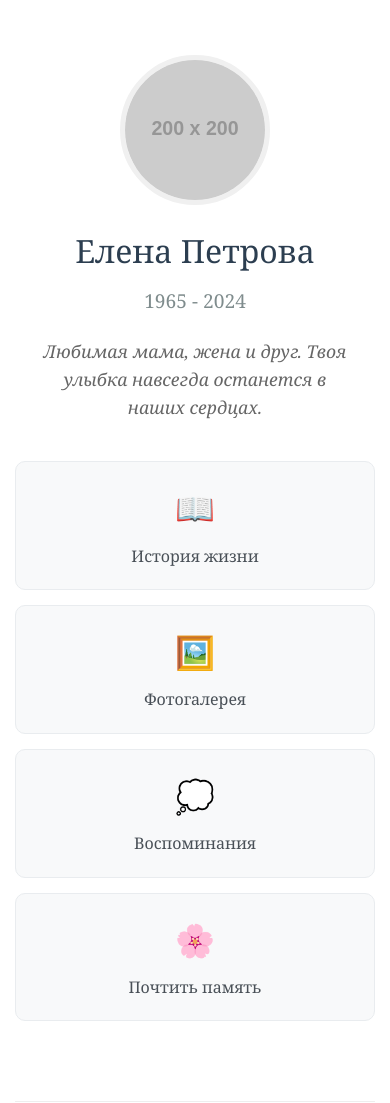
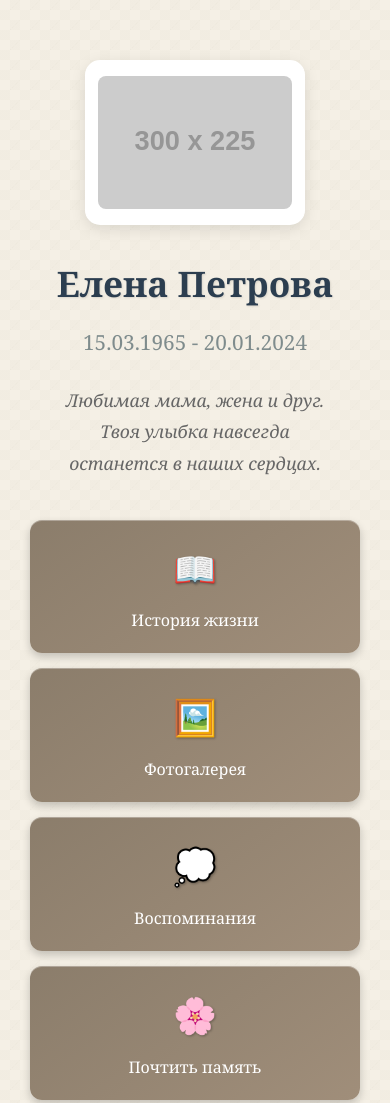
Before and after one commit to kantur52-commits/test_memory, a plain HTML site: page index.html in a window 390 px wide. Shown: the top 1103 px of the page. Drawn offline with Linux system fonts and the light colour scheme; placeholder pictures from the web are drawn by us.

Commit message:
index.html

```diff
--- a/index.html
+++ b/index.html
@@ -15,47 +15,78 @@
             font-family: 'Georgia', serif;
             line-height: 1.6;
             color: #333;
-            background: #f8f8f8;
-            background-image: linear-gradient(rgba(255,255,255,0.9), rgba(255,255,255,0.9));
+            background: #f5f0e6;
+            background-image:
+                linear-gradient(45deg, rgba(210, 200, 180, 0.1) 25%, transparent 25%),
+                linear-gradient(-45deg, rgba(210, 200, 180, 0.1) 25%, transparent 25%),
+                linear-gradient(45deg, transparent 75%, rgba(210, 200, 180, 0.1) 75%),
+                linear-gradient(-45deg, transparent 75%, rgba(210, 200, 180, 0.1) 75%);
+            background-size: 20px 20px;
+            background-position: 0 0, 0 10px, 10px -10px, -10px 0px;
+            padding: 20px;
+            min-height: 100vh;
         }
 
         .container {
             max-width: 800px;
             margin: 0 auto;
-            padding: 20px;
-            background: white;
-            box-shadow: 0 0 20px rgba(0,0,0,0.1);
-            min-height: 100vh;
+            padding: 30px;
+            background: transparent; /* Полная прозрачность */
+            /* Убираем тень и размытие */
         }
 
         .header {
             text-align: center;
-            padding: 40px 0;
-            border-bottom: 1px solid #eee;
+            padding: 30px 0;
+            border-bottom: 1px solid rgba(224, 214, 200, 0.5); /* Полупрозрачная граница */
             margin-bottom: 30px;
         }
 
+        .photo-container {
+            width: 300px;
+            height: 225px;
+            margin: 0 auto 30px;
+            border: 8px double white;
+            border-width: 6px 3px;
+            border-radius: 15px;
+            padding: 10px;
+            background: white;
+            box-shadow: 0 4px 15px rgba(0,0,0,0.1);
+            position: relative;
+        }
+
+        .photo-container::before {
+            content: '';
+            position: absolute;
+            top: -3px;
+            left: -3px;
+            right: -3px;
+            bottom: -3px;
+            border: 2px solid white;
+            border-radius: 18px;
+            pointer-events: none;
+        }
+
         .main-photo {
-            width: 200px;
-            height: 200px;
-            border-radius: 50%;
+            width: 100%;
+            height: 100%;
             object-fit: cover;
-            border: 5px solid #f0f0f0;
-            margin: 0 auto 20px;
-            display: block;
+            border-radius: 8px;
         }
 
         h1 {
-            font-size: 2.5em;
+            font-size: 3em;
             color: #2c3e50;
-            margin-bottom: 10px;
-            font-weight: normal;
+            margin-bottom: 15px;
+            font-weight: 700;
+            text-shadow: 1px 1px 2px rgba(0,0,0,0.1);
         }
 
         .dates {
-            font-size: 1.2em;
+            font-size: 1.3em;
             color: #7f8c8d;
-            margin-bottom: 20px;
+            margin-bottom: 25px;
+            font-weight: 500;
         }
 
         .epitaph {
@@ -64,43 +95,72 @@
             font-size: 1.1em;
             margin-bottom: 30px;
             padding: 0 20px;
+            line-height: 1.8;
         }
 
         .nav-grid {
             display: grid;
             grid-template-columns: repeat(auto-fit, minmax(150px, 1fr));
-            gap: 15px;
+            gap: 20px;
             margin: 40px 0;
         }
 
         .nav-item {
-            background: #f8f9fa;
-            border: 1px solid #e9ecef;
-            border-radius: 10px;
+            background: linear-gradient(145deg, #8b7d6b, #a08e7a);
+            border: none;
+            border-radius: 12px;
             padding: 20px 15px;
             text-align: center;
             text-decoration: none;
-            color: #495057;
-            transition: all 0.3s ease;
+            color: white;
+            transition: all 0.2s ease;
             cursor: pointer;
+            box-shadow: 0 4px 8px rgba(0,0,0,0.2),
+                        inset 0 1px 0 rgba(255,255,255,0.3);
+            font-weight: 500;
+            position: relative;
+            overflow: hidden;
+        }
+
+        .nav-item::before {
+            content: '';
+            position: absolute;
+            top: 0;
+            left: -100%;
+            width: 100%;
+            height: 100%;
+            background: linear-gradient(90deg, transparent, rgba(255,255,255,0.2), transparent);
+            transition: left 0.5s;
         }
 
         .nav-item:hover {
-            background: #e9ecef;
             transform: translateY(-2px);
-            box-shadow: 0 4px 8px rgba(0,0,0,0.1);
+            box-shadow: 0 6px 12px rgba(0,0,0,0.25),
+                        inset 0 1px 0 rgba(255,255,255,0.3);
+        }
+
+        .nav-item:active {
+            transform: translateY(1px);
+            box-shadow: 0 2px 4px rgba(0,0,0,0.2),
+                        inset 0 2px 3px rgba(0,0,0,0.3);
+            background: linear-gradient(145deg, #7a6d5d, #8b7d6b);
+        }
+
+        .nav-item:hover::before {
+            left: 100%;
         }
 
         .nav-icon {
-            font-size: 2em;
-            margin-bottom: 10px;
+            font-size: 2.2em;
+            margin-bottom: 12px;
             display: block;
+            filter: drop-shadow(1px 1px 1px rgba(0,0,0,0.3));
         }
 
         .section {
             display: none;
             padding: 30px 0;
-            border-top: 1px solid #eee;
+            border-top: 1px solid rgba(224, 214, 200, 0.5); /* Полупрозрачная граница */
         }
 
         .active {
@@ -121,25 +181,34 @@
             border-radius: 8px;
             cursor: pointer;
             transition: transform 0.3s ease;
+            border: 2px solid rgba(224, 214, 200, 0.7); /* Полупрозрачная рамка */
+            background: white; /* Фон для фото */
         }
 
         .gallery img:hover {
             transform: scale(1.05);
+            border-color: #8b7d6b;
         }
 
         .memory-form {
             margin-top: 30px;
+            background: rgba(250, 248, 245, 0.9); /* Полупрозрачный фон */
+            padding: 20px;
+            border-radius: 10px;
+            border: 1px solid rgba(224, 214, 200, 0.7);
+            backdrop-filter: blur(5px);
         }
 
         textarea {
             width: 100%;
             height: 120px;
             padding: 15px;
-            border: 1px solid #ddd;
+            border: 1px solid rgba(212, 201, 181, 0.7);
             border-radius: 8px;
             font-family: inherit;
             font-size: 14px;
             resize: vertical;
+            background: rgba(255, 255, 255, 0.9);
         }
 
         button {
@@ -151,18 +220,26 @@
             cursor: pointer;
             margin-top: 10px;
             font-size: 16px;
+            transition: all 0.2s ease;
         }
 
         button:hover {
             background: #34495e;
+            transform: translateY(-1px);
+        }
+
+        button:active {
+            transform: translateY(1px);
         }
 
         .memory {
-            background: #f8f9fa;
+            background: rgba(250, 248, 245, 0.9); /* Полупрозрачный фон */
             padding: 20px;
             border-radius: 8px;
             margin: 15px 0;
-            border-left: 4px solid #2c3e50;
+            border-left: 4px solid #8b7d6b;
+            border: 1px solid rgba(224, 214, 200, 0.7);
+            backdrop-filter: blur(3px);
         }
 
         .memory-author {
@@ -190,44 +267,60 @@
             text-align: center;
             margin: 20px 0;
             cursor: pointer;
+            transition: transform 0.2s ease;
+        }
+
+        .candle:hover {
+            transform: scale(1.1);
         }
 
         .flowers-count, .candles-count {
             text-align: center;
             color: #7f8c8d;
             margin-bottom: 20px;
+            font-size: 1.1em;
         }
 
         .biography-text {
             line-height: 1.8;
             font-size: 16px;
+            background: rgba(250, 248, 245, 0.9); /* Полупрозрачный фон */
+            padding: 25px;
+            border-radius: 10px;
+            border: 1px solid rgba(224, 214, 200, 0.7);
+            backdrop-filter: blur(3px);
         }
 
         .back-btn {
-            background: #95a5a6;
+            background: #8b7d6b;
             margin-bottom: 20px;
         }
 
         .back-btn:hover {
-            background: #7f8c8d;
+            background: #7a6d5d;
         }
 
         @media (max-width: 768px) {
+            body {
+                padding: 10px;
+            }
+
             .container {
-                padding: 15px;
+                padding: 20px;
             }
 
             h1 {
-                font-size: 2em;
+                font-size: 2.5em;
             }
 
-            .main-photo {
-                width: 150px;
-                height: 150px;
+            .photo-container {
+                width: 250px;
+                height: 190px;
             }
 
             .nav-grid {
                 grid-template-columns: 1fr 1fr;
+                gap: 15px;
             }
         }
 
@@ -239,6 +332,15 @@
             .gallery {
                 grid-template-columns: 1fr;
             }
+
+            .photo-container {
+                width: 220px;
+                height: 165px;
+            }
+
+            h1 {
+                font-size: 2.2em;
+            }
         }
     </style>
 </head>
@@ -246,7 +348,9 @@
     <div class="container">
         <!-- Главный экран -->
         <div class="header">
-            <img src="https://via.placeholder.com/200x200?text=Фото" alt="Фото [Имя Фамилия]" class="main-photo" id="mainPhoto">
+            <div class="photo-container">
+                <img src="https://via.placeholder.com/300x225?text=Фото" alt="Фото [Имя Фамилия]" class="main-photo" id="mainPhoto">
+            </div>
             <h1 id="personName">Имя Фамилия</h1>
             <div class="dates" id="personDates">19XX - 2024</div>
             <div class="epitaph" id="epitaphText">Краткая проникновенная эпитафия, которая отражает суть человека...</div>
@@ -300,7 +404,7 @@
             <div class="memory-form">
                 <h3>Оставить воспоминание</h3>
                 <textarea id="memoryText" placeholder="Поделитесь вашим воспоминанием..."></textarea>
-                <input type="text" id="memoryAuthor" placeholder="Ваше имя" style="width: 100%; padding: 10px; margin: 10px 0; border: 1px solid #ddd; border-radius: 5px;">
+                <input type="text" id="memoryAuthor" placeholder="Ваше имя" style="width: 100%; padding: 10px; margin: 10px 0; border: 1px solid rgba(212, 201, 181, 0.7); border-radius: 5px; background: rgba(255, 255, 255, 0.9);">
                 <button onclick="addMemory()">Добавить воспоминание</button>
             </div>
         </div>
@@ -324,9 +428,10 @@
         // Данные страницы (замените на реальные данные)
         const pageData = {
             name: "Елена Петрова",
-            dates: "1965 - 2024",
+            birthDate: "15.03.1965",
+            deathDate: "20.01.2024",
             epitaph: "Любимая мама, жена и друг. Твоя улыбка навсегда останется в наших сердцах.",
-            mainPhoto: "https://via.placeholder.com/200x200?text=Фото",
+            mainPhoto: "https://via.placeholder.com/300x225?text=Фото",
 
             biography: `Елена Петрова родилась 15 марта 1965 года в Москве. С детства проявляла интерес к музыке и литературе, окончила музыкальную школу по классу фортепиано.
 
@@ -357,7 +462,7 @@
         // Инициализация страницы
         function initializePage() {
             document.getElementById('personName').textContent = pageData.name;
-            document.getElementById('personDates').textContent = pageData.dates;
+            document.getElementById('personDates').textContent = `${pageData.birthDate} - ${pageData.deathDate}`;
             document.getElementById('epitaphText').textContent = pageData.epitaph;
             document.getElementById('mainPhoto').src = pageData.mainPhoto;
             document.getElementById('biographyText').innerHTML = pageData.biography.replace(/\n/g, '<br><br>');
```
